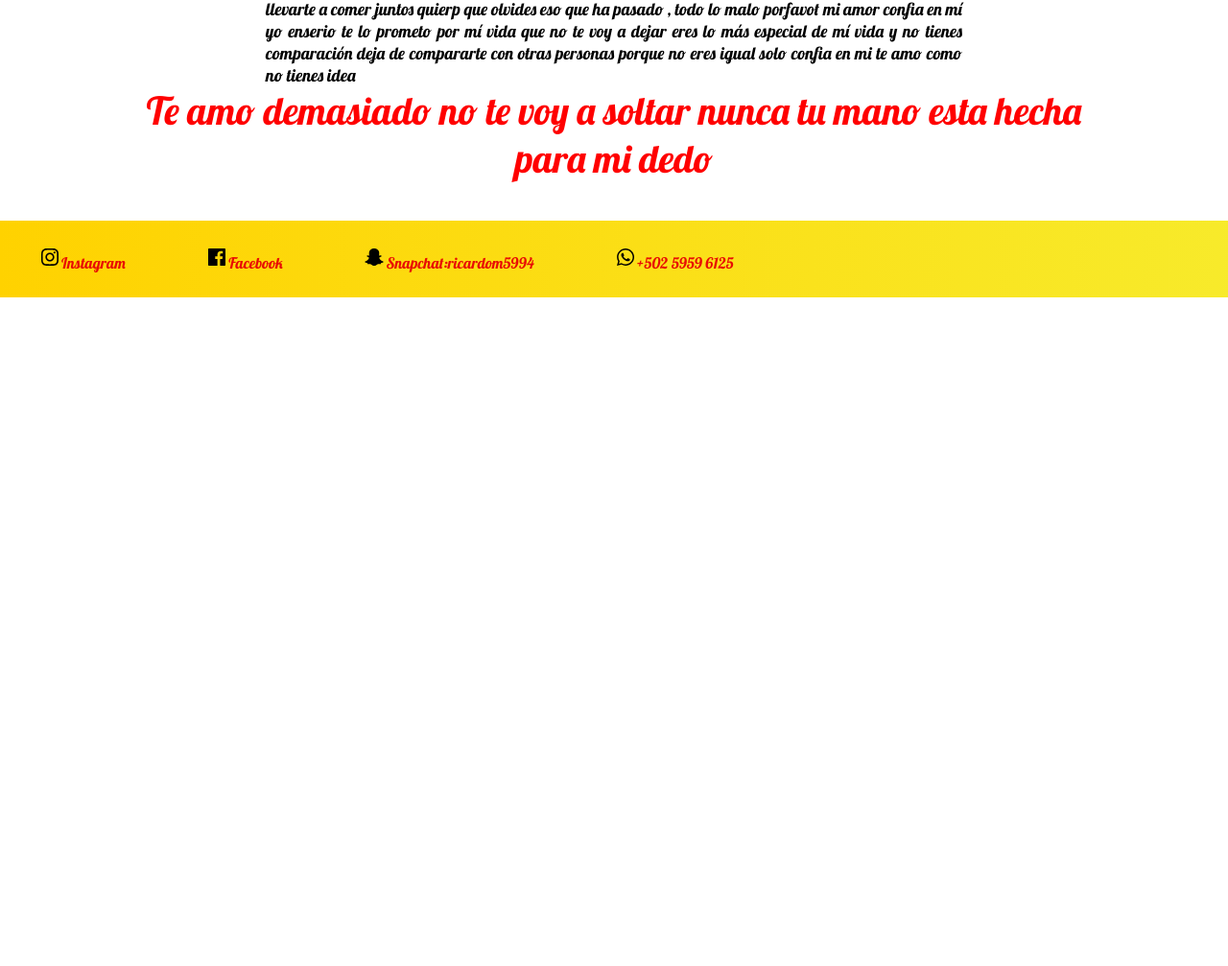
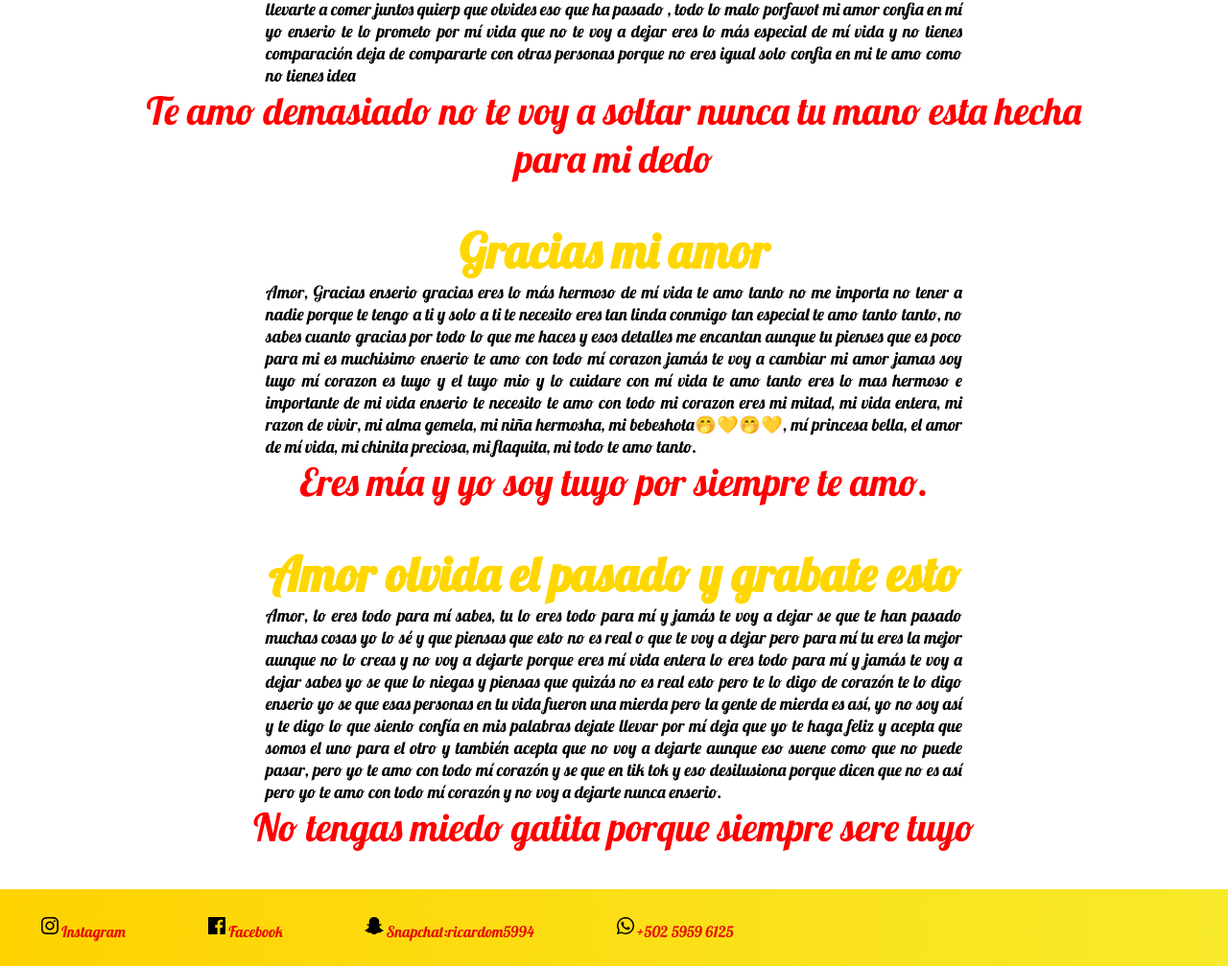
Before and after one commit to Ricardo-we/unproyectoespecial, a plain HTML site: page carta1.html in a window 1280 px wide. Shown: the part 4382-5389 px from the top of the page at 96% size. Before the commit the page ends 4692 px from the top, so only its background shows below. Drawn offline with Linux system fonts and the light colour scheme.

Commit message:
Update carta1.html

```diff
--- a/carta1.html
+++ b/carta1.html
@@ -139,6 +139,32 @@
                 </p>
                 <span class="finalCartas" style="font-size: 40px; color:red; width: 100%;">Te amo demasiado no te voy a soltar nunca tu mano esta hecha para mi dedo
                 </span>
+
+               <h2 class="titulo_carta3" style="color: gold;">Gracias mi amor</h2>
+                <p class="carta3">
+                    Amor, Gracias enserio gracias eres lo más hermoso de mí vida te amo tanto no me importa no tener a nadie porque te tengo a ti y solo a ti te
+                    necesito eres tan linda conmigo tan especial te amo tanto tanto, no sabes cuanto gracias por todo lo que me haces y esos detalles me encantan
+                    aunque  tu pienses que es poco para mi es muchisimo enserio te amo con todo mí corazon jamás te voy a cambiar mi amor jamas soy tuyo mí corazon es
+                    tuyo y el tuyo mio y lo cuidare con mí vida te amo tanto eres lo mas hermoso e importante de mi vida enserio te necesito te amo con todo mi corazon eres
+                    mi mitad, mi vida entera, mi razon de vivir, mi alma gemela, mi niña hermosha, mi bebeshota🤭💛🤭💛, mí princesa bella, el amor de mí vida, mi chinita
+                    preciosa, mi flaquita, mi todo te amo tanto.
+                </p>
+                <span class="finalCartas" style="font-size: 40px; color:red; width: 100%;">Eres mía y yo soy tuyo por siempre te amo.
+                </span>
+
+               <h2 class="titulo_carta3" style="color: gold;">Amor olvida el pasado y grabate esto</h2>
+                <p class="carta3">
+                    Amor, lo eres todo para mí sabes, tu lo eres todo para mí y jamás te voy a dejar se que te han pasado muchas cosas
+                    yo lo sé y que piensas que esto no es real o que te voy a dejar pero para mí tu eres la mejor aunque no lo creas y
+                    no voy a dejarte porque eres mí vida entera lo eres todo para mí y jamás te voy a dejar sabes yo se que lo niegas y
+                    piensas que quizás no es real esto pero te lo digo de corazón te lo digo enserio yo se que esas personas en tu vida
+                    fueron una mierda pero la gente de mierda es así, yo no soy así y te digo lo que siento confía en mis palabras dejate
+                    llevar por mí deja que yo te haga feliz y acepta que somos el uno para el otro y también acepta que no voy a dejarte
+                    aunque eso suene como que no puede pasar, pero yo te amo con todo mí corazón y se que en tik tok y eso desilusiona porque
+                    dicen que no es así pero yo te amo con todo mí corazón y no voy a dejarte nunca enserio.
+                </p>
+                <span class="finalCartas" style="font-size: 40px; color:red; width: 100%;">No tengas miedo gatita porque siempre sere tuyo
+                </span>
             </div>
 
         </section>
```
